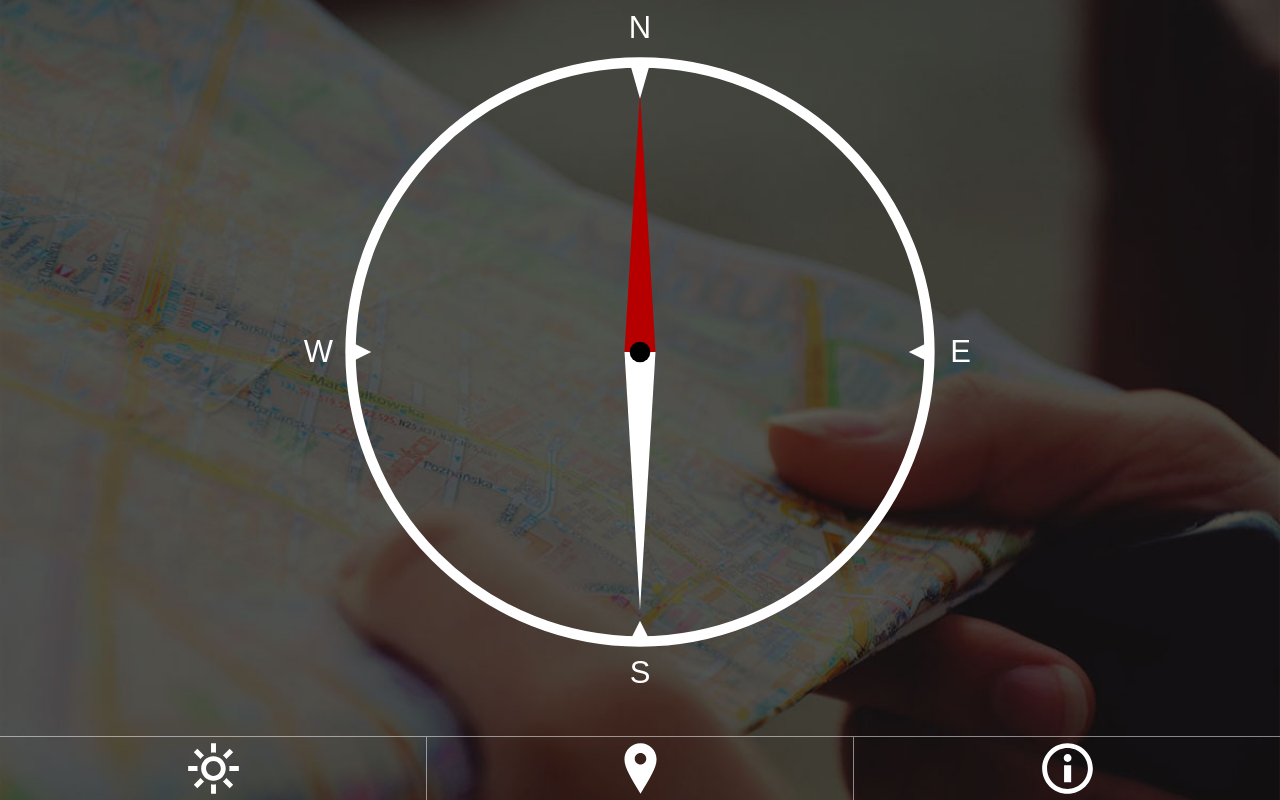
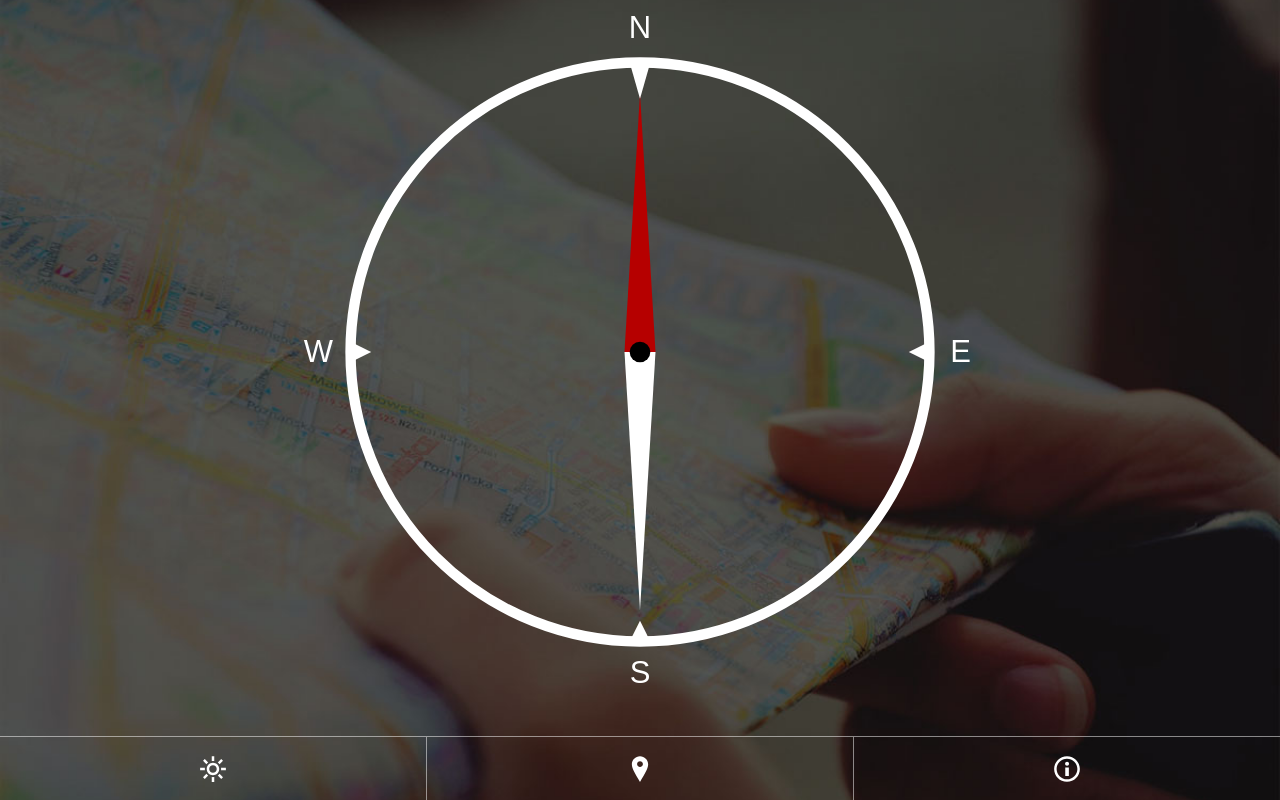
Before and after one commit to lamplightdev/compass, a plain HTML site: page index.html in a window 1280 px wide. Drawn offline with Linux system fonts and the light colour scheme.

Commit message:
button icon size

```diff
--- a/css/app.css
+++ b/css/app.css
@@ -87,7 +87,7 @@ header {
     background-color: transparent;
     background-position: 50% 50%;
     background-repeat: no-repeat;
-    background-size: contain;
+    background-size: auto 50%;
 
     -webkit-tap-highlight-color: transparent;
     outline: none;
```
